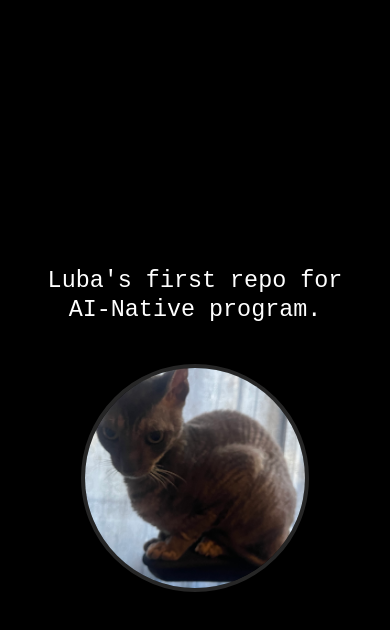
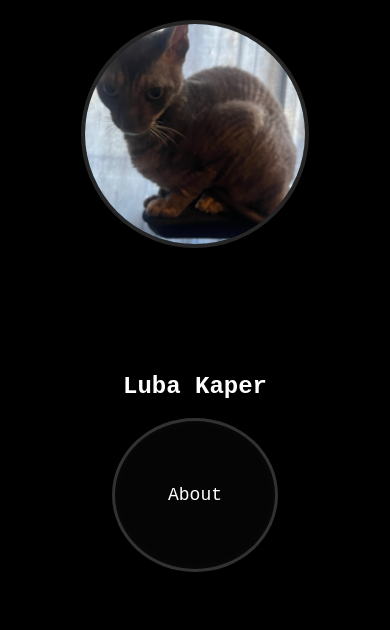
Before and after one commit to LubaKaper/myFirstRepo, a plain HTML site: page index.html in a window 390 px wide. Drawn offline with Linux system fonts and the light colour scheme.

Commit message:
Added About page, change some design

```diff
--- a/index.html
+++ b/index.html
@@ -28,11 +28,70 @@
 		</style>
 	</head>
 	<body>
-		<div class="message">Luba's first repo for AI-Native program.</div>
-		<!-- Cat button: anchor with image for reliable visibility and accessibility -->
-		<a class="cat-link" href="https://github.com/LubaKaper" target="_blank" rel="noopener" aria-label="Open Luba's GitHub">
+		<!-- Top cat image (non-clickable) -->
+		<div class="top-cat">
 			<img class="cat-img" src="assets/70A28331-DCC7-4E14-882A-0DF6BFB6816E.jpeg" alt="Luba's cat" onerror="this.onerror=null;this.src='https://placekitten.com/400/400'" />
-		</a>
+		</div>
+
+		<h1 class="name">Luba Kaper</h1>
+		<nav class="controls" aria-label="Primary">
+			<a class="about-button large" href="about.html">About</a>
+		</nav>
+
+		<style>
+			.controls{display:flex;gap:18px;align-items:center;margin-top:18px}
+			.about-button{
+				color:#fff;
+				text-decoration:none;
+				border:1px solid rgba(255,255,255,0.12);
+				padding:8px 14px;
+				border-radius:6px;
+				font-family: "Courier New", Courier, monospace;
+			}
+			.about-button:hover{background:rgba(255,255,255,0.03)}
+				/* New layout styles */
+				.top-cat{pointer-events:none;position:fixed;top:20px;left:50%;transform:translateX(-50%);z-index:20}
+				.name{
+					font-size:clamp(28px,6vw,48px);
+					margin:120px 0 18px; /* give space for the fixed top cat */
+				}
+				.about-button.large{
+					display:inline-flex;
+					align-items:center;
+					justify-content:center;
+					width:120px;
+					height:120px;
+					font-size:18px;
+					border-radius:50%;
+					padding:0;
+					border:3px solid rgba(255,255,255,0.18);
+					box-shadow:0 8px 24px rgba(0,0,0,0.6), 0 0 12px rgba(255,255,255,0.03) inset;
+					background:rgba(255,255,255,0.02);
+				}
+				.about-button.large::after{
+					content:'';
+					position:absolute;
+					top:50%;left:50%;transform:translate(-50%,-50%);
+					width:140px;height:140px;border-radius:50%;
+					box-shadow:0 0 18px rgba(255,255,255,0.08);
+					opacity:0;pointer-events:none;transition:opacity .25s ease;
+				}
+				.about-button.large:hover::after{opacity:1}
+				.about-button.large{position:relative}
+				.about-button.large{color:#fff}
+				.controls{justify-content:center;margin-top:0}
+
+				/* Accessibility focus styles */
+				.about-button:focus{outline:3px solid rgba(255,255,255,0.12);outline-offset:4px}
+				.about-button:focus-visible{outline:3px solid rgba(255,255,255,0.18)}
+
+				/* Small screen tweak */
+				@media(max-width:420px){
+					.name{margin-top:100px;font-size:24px}
+					.cat-img{width:180px;height:180px}
+					.about-button.large{padding:14px 20px;font-size:18px}
+				}
+		</style>
 
 		<style>
 			/* Positioning and styling for the cat image */
```
Also changed, not shown: about.html (added, +74 -0 lines).
